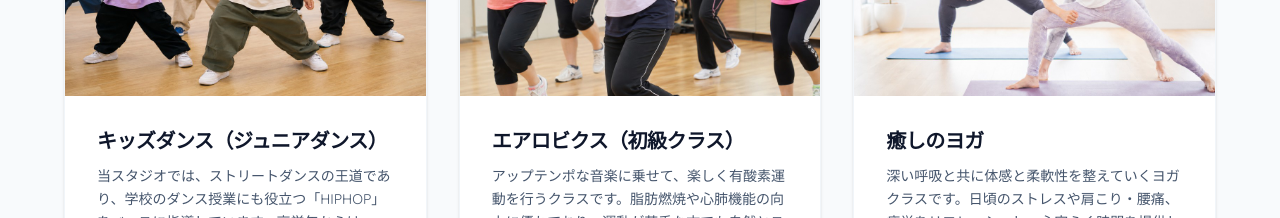
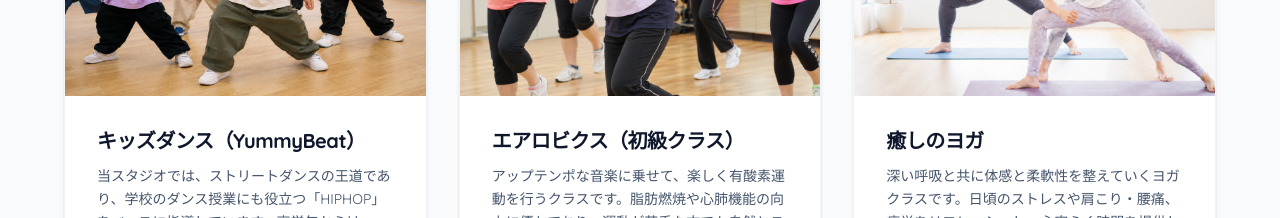
Before and after one commit to dancestudiovanz/dancestudio_vanz_lp, a React (Vite) app: page / in a window 1280 px wide. Shown: the part 4080-4298 px from the top of the page. Built offline with nearby package versions, Linux system fonts and the light colour scheme.

Commit message:
キッズダンスのタイトルを「YummyBeat」表記に変更。
Co-authored-by: Cursor <cursoragent@cursor.com>

```diff
--- a/src/data.ts
+++ b/src/data.ts
@@ -47,7 +47,7 @@ export const images = {
 export const lessons: Lesson[] = [
   {
     id: 'lesson-kids',
-    title: 'キッズダンス（ジュニアダンス）',
+    title: 'キッズダンス（YummyBeat）',
     category: 'kids',
     categoryLabel: 'キッズダンス',
     description:
```
